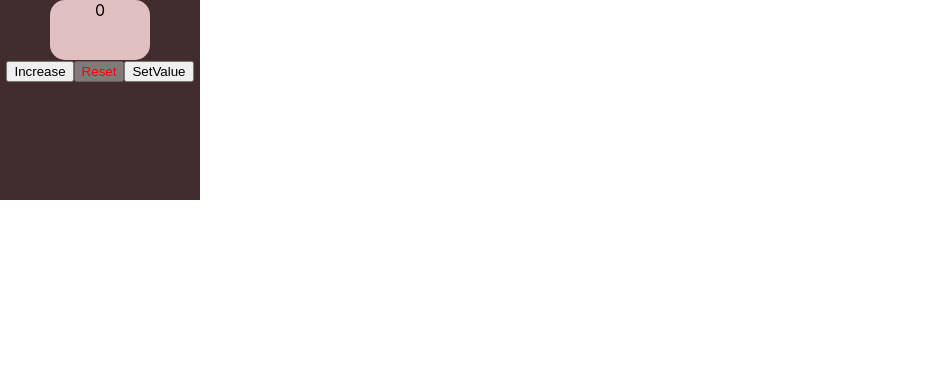
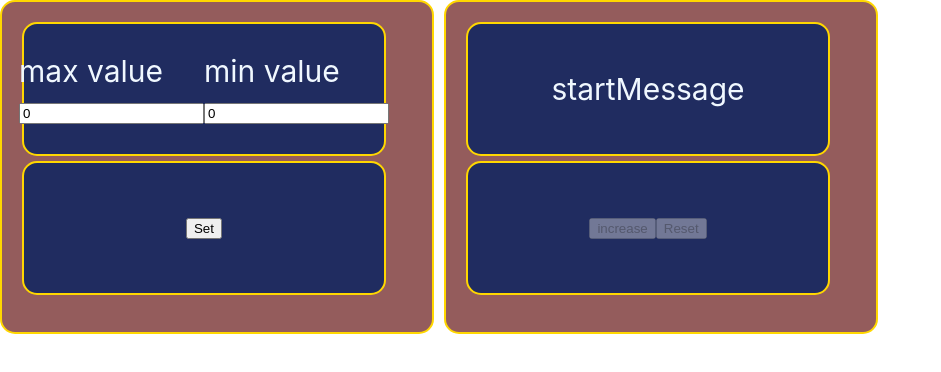
Before and after one commit to Vance051/my-counter, a React (Create React App) app: page / in a window 1280 px wide. Shown: the top 372 px of the page, without its empty margins (0-941 px from the left). Built offline with nearby package versions, Linux system fonts and the light colour scheme.

Commit message:
Counter 2

```diff
--- a/src/App.css
+++ b/src/App.css
@@ -1,22 +1,40 @@
 .App {
-    text-align: center;
-    background: #412d2d;
-    width: 200px;
-    height: 200px;
+    display: flex;
+    flex-direction: row;
+    gap: 10px;
+}
+.wrapperCounter {
+    width: 400px;
+    height: 300px;
+    background: #945c5c;
+    padding: 15px;
+    border-radius: 15px;
+    border: 2px gold solid;
 }
 
-
-
-
-.display {
+.displayValue {
+    font-size: 30px;
+    color: aliceblue;
+    display: flex;
+    align-items: center;
+    justify-content: center;
+    width: 360px;
+    height: 130px;
+    background: #202c60;
     border-radius: 15px;
-    width: 50%;
-    height: 30%;
-    background: #e0c0c0;
-    margin: auto;
+    border: 2px gold solid;
+    margin: 5px;
 }
 
+.blockButton   {
+    display: flex;
+    align-items: center;
+    justify-content: center;
+    width: 360px;
+    height: 130px;
+    background: #202c60;
+    border-radius: 15px;
+    border: 2px gold solid;
+    margin: 5px;
 
-.maxCount {
-    color: red;
 }
--- a/src/App.tsx
+++ b/src/App.tsx
@@ -1,29 +1,47 @@
 import React, {useState} from 'react';
 import './App.css';
 import Counter from "./Components/Counter";
-import Button from "./Components/Button";
+import SetMaxMinValue from "./Components/SetMaxMinValue";
 
 function App() {
-    const [counter, setCounter] = useState(0)
+    const [minVal, setMinVal] = useState(0)
 
-    const counterIncrease = () => {
-        setCounter(counter + 1)
+    const [value, setValue] = useState(0)
+    const [maxVal, setMaxVal] = useState(0)
+
+
+    const incValue = () => {
+        setValue(value + 1)
+
     }
-    const counterReset = () => {
-        setCounter(0)
+    const resetValue = () => {
+        setValue(0)
     }
 
-    const setValueCounter =() => {
-        let value = prompt('Value', '0')
-        const newValue = value?  +value: 0
-        setCounter(newValue)
+    const setMaxMinValue = () => {
+
+        setMaxVal(maxVal)
+        setMinVal(minVal)
+        setValue(minVal)
     }
+
+
     return (
         <div className="App">
-            <Counter counter={counter}/>
-            <Button counterDisabled={counter >= 5} onClick={counterIncrease}>Increase</Button>
-            <Button counterDisabled={counter === 0} onClick={counterReset}>Reset</Button>
-            <Button onClick={setValueCounter}>SetValue</Button>
+            <SetMaxMinValue
+                value={value}
+                maxVal={maxVal}
+                minVal={minVal}
+                setMaxVal={setMaxVal}
+                setMinVal={setMinVal}
+                setMaxMinValue={setMaxMinValue}
+            />
+            <Counter value={value}
+                     maxVal={maxVal}
+                     minVal={minVal}
+                     incValue={incValue}
+                     resetValue={resetValue}
+            />
         </div>
     );
 }
--- a/src/Components/Counter.tsx
+++ b/src/Components/Counter.tsx
@@ -1,14 +1,28 @@
 import React, {FC} from 'react';
+import Button from "./Button";
 
 type PropsType = {
-    counter: number
+    value: number | string
+    incValue: () => void
+    resetValue: () => void
+    maxVal: number
+    minVal: number
 }
-
-const Counter: FC<PropsType> = ({counter}) => {
+const Counter: FC<PropsType> = (props) => {
+    const {value, incValue, resetValue, minVal, maxVal} = props
+    const startMessage = 'Enter values and press SET'
+    const error = 'Incorrect value!'
     return (
-
-        <div className={counter >= 5 ? `display maxCount` : 'display'}>
-            {counter}
+        <div>
+            <div className={'wrapperCounter'}>
+                <div className={'displayValue'}>{minVal===0 ? <span>startMessage</span> : minVal<0 ? <span>error</span> :value}</div>
+                <div className={'blockButton'}>
+                    <Button counterDisabled={value < 0 || value >= maxVal}
+                            onClick={incValue}>increase</Button>
+                    <Button counterDisabled={value <= minVal}
+                            onClick={resetValue}>Reset</Button>
+                </div>
+            </div>
         </div>
     );
 };
--- /dev/null
+++ b/src/Components/SetMaxMinValue.tsx
@@ -0,0 +1,45 @@
+import React, {ChangeEvent, FC, useState} from 'react';
+import Button from "./Button";
+
+
+type PropsType = {
+    value: number | string
+    maxVal: number
+    setMaxVal: (maxVal: number) => void
+    minVal: number
+    setMinVal: (minVal: number) => void
+    setMaxMinValue: () => void
+
+}
+const SetMaxMinValue: FC<PropsType> = ({value, maxVal, setMaxVal, setMinVal, minVal, setMaxMinValue}) => {
+
+
+    const setNewMaxVal = (e: ChangeEvent<HTMLInputElement>) => {
+        setMaxVal(e.currentTarget.valueAsNumber)
+    }//set maximum
+    const setNewMinVal = (e: ChangeEvent<HTMLInputElement>) => {
+        setMinVal(e.currentTarget.valueAsNumber)
+    }// set minimum
+    return (
+
+        <div className={'wrapperCounter'}>
+            <div className={'displayValue'}>
+                <div><span>max value</span><input value={maxVal}
+                                                  onChange={(e) => {
+                                                      setNewMaxVal(e)
+                                                  }}
+                                                  type="number"/></div>
+                <div><span>min value</span><input value={minVal}
+                                                  onChange={(e) => {
+                                                      setNewMinVal(e)
+                                                  }}
+                                                  type="number"/></div>
+            </div>
+            <div className={'blockButton'}>
+                <Button counterDisabled={false} onClick={setMaxMinValue}>Set</Button>
+            </div>
+        </div>
+    );
+};
+
+export default SetMaxMinValue;
```
